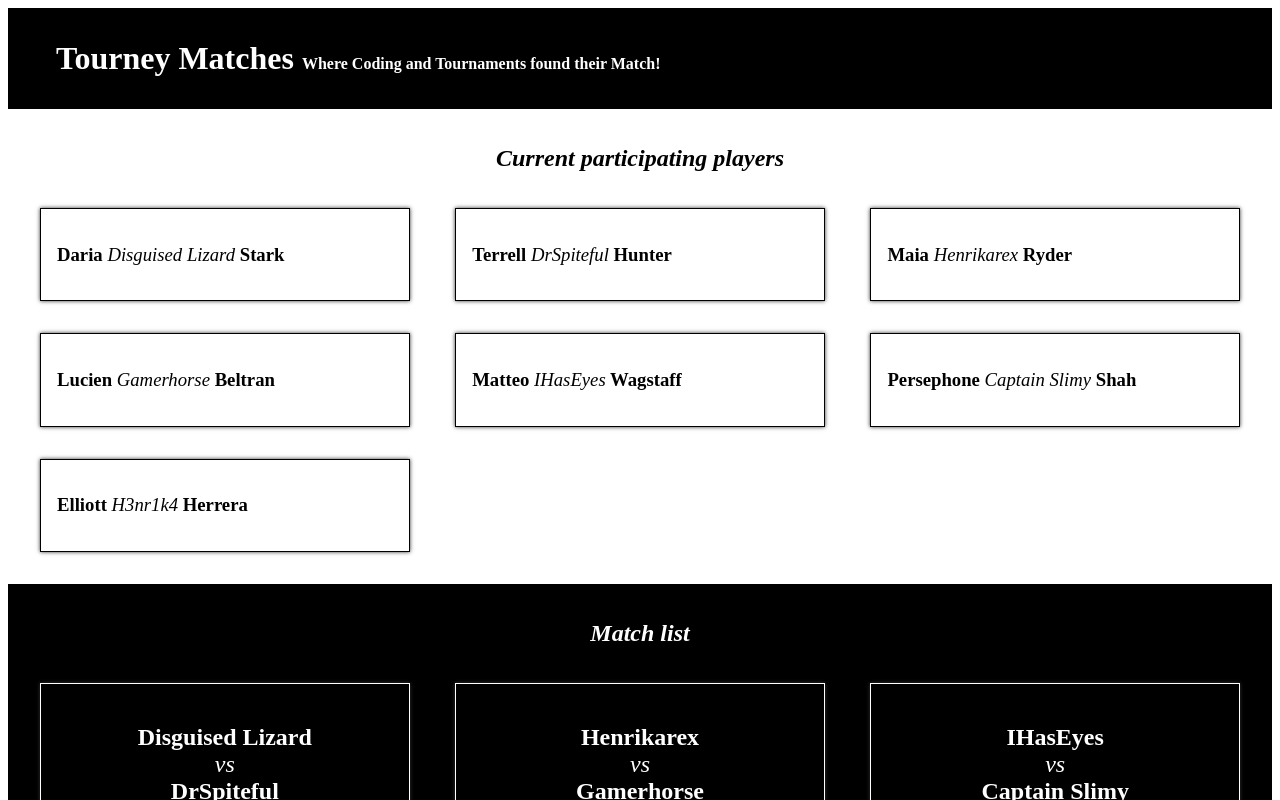
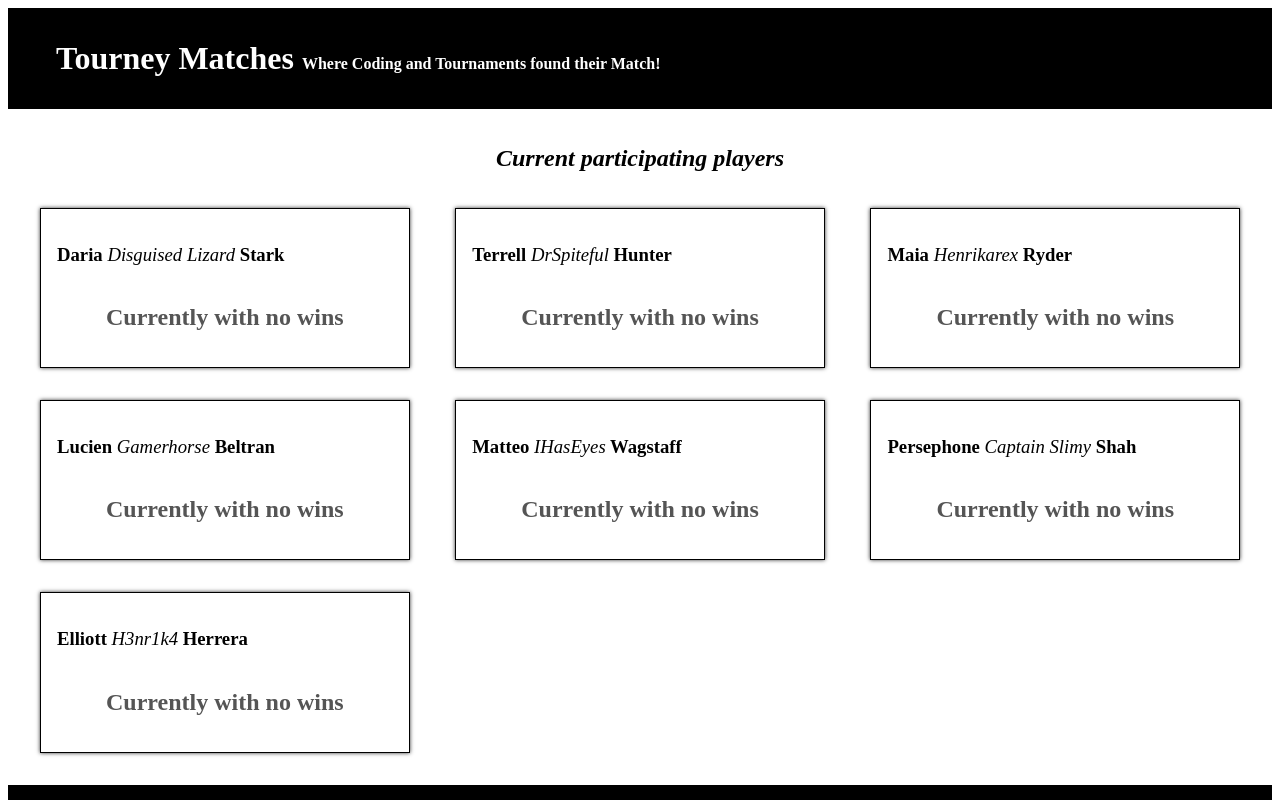
Before and after one commit to Ryan-M-Burns/Tourney-Matches, a React (Create React App) app: page / in a window 1280 px wide. Shown: the top 800 px of the page. Built offline with nearby package versions, Linux system fonts and the light colour scheme.

Commit message:
minor tweaks

```diff
--- a/src/App.js
+++ b/src/App.js
@@ -1,5 +1,3 @@
-// App.js
-
 import './App.css';
 import PlayerList from './components/PlayerList';
 import MatchList from './components/MatchList';
--- a/src/components/PlayerList.js
+++ b/src/components/PlayerList.js
@@ -6,13 +6,13 @@ function PlayerList(props) {
   const players = props.playerData.map(player => {
     return (
       <Player
+        key={player.gamerTag}
+        gamerTag={player.gamerTag}
         firstName={player.firstName}
         lastName={player.lastName}
-        gamerTag={player.gamerTag} />
-    );
+        wins={player.wins}
+      />);
   });
-
-
 
   return (
     <section className="PlayerList">
@@ -20,6 +20,6 @@ function PlayerList(props) {
       {players}
     </section>
   );
-};
+}
 
 export default PlayerList;
--- a/src/helpers/playerHelpers.js
+++ b/src/helpers/playerHelpers.js
@@ -7,11 +7,11 @@ export const preparePlayerData = (playerData) => {
 };
 
 
-export const addWinsToPlayers = (playerDataArray, matchData) => {
+export const addWinsToPlayers = (playerDataArray, matchArr) => {
 
   return playerDataArray.map(player => {
 
-    const currentWins = matchData.reduce((accumulator, match) => {
+    const currentWins = matchArr.reduce((accumulator, match) => {
 
       if (match.winner === player.gamerTag) {
         return accumulator++;
```
Also changed, not shown: src/components/MatchList.js (+4 -4 lines).
